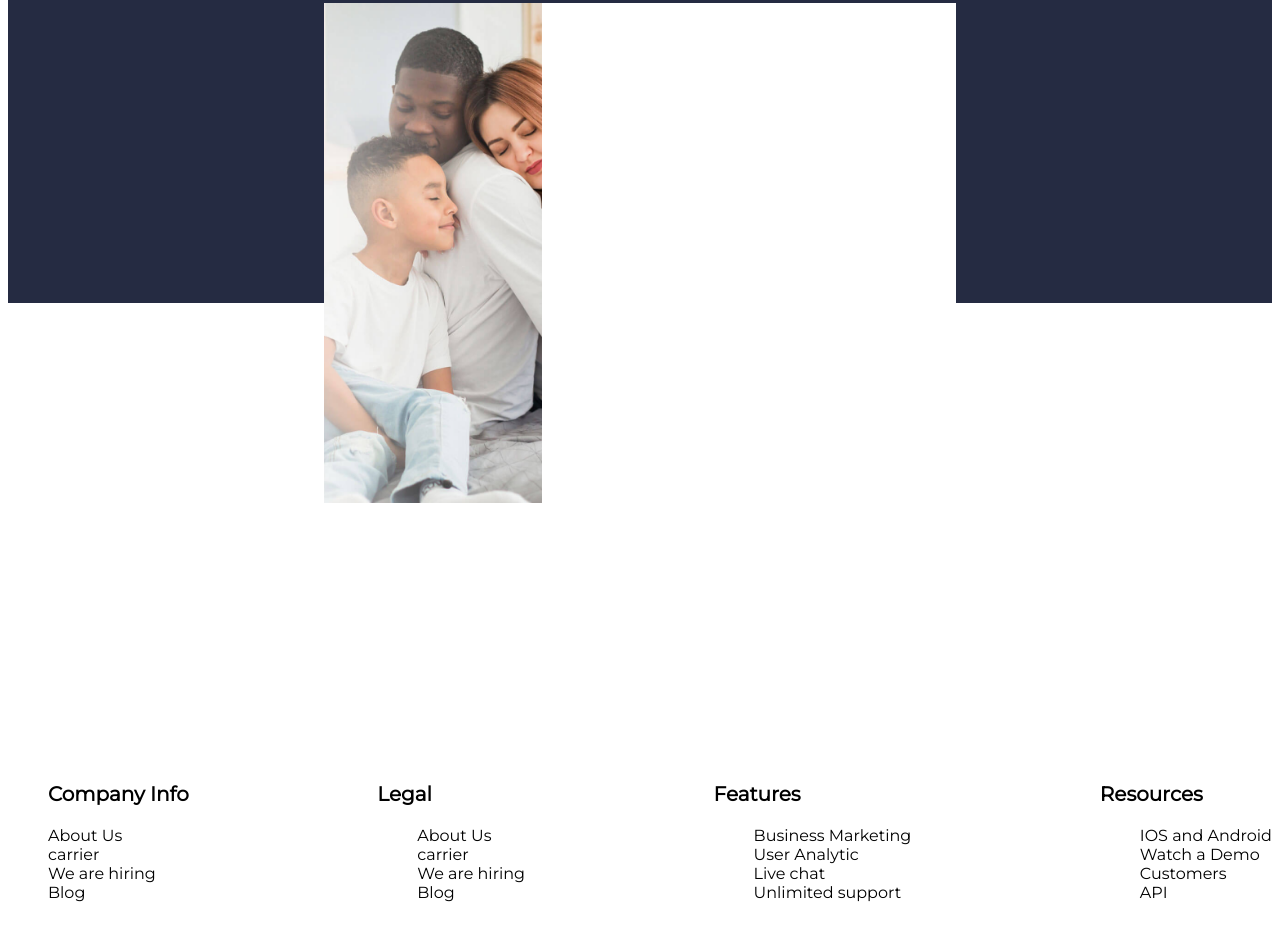
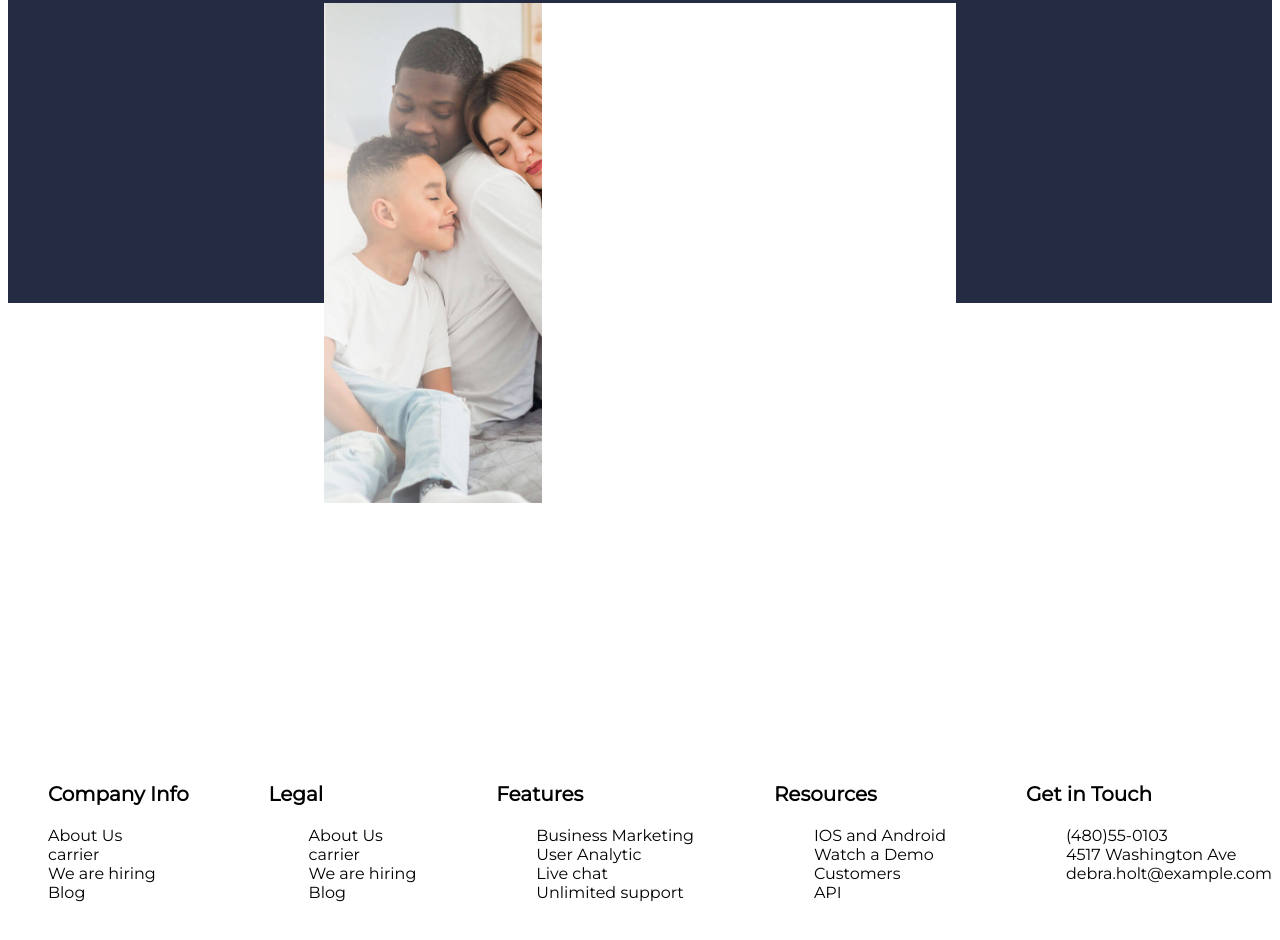
Before and after one commit to Otieno100/IP2-landing-page-for-Insurance-Website, a plain HTML site: page index.html in a window 1280 px wide. Shown: the part 4124-5064 px from the top of the page. Drawn offline with Linux system fonts and the light colour scheme.

Commit message:
Added a div

```diff
--- a/index.html
+++ b/index.html
@@ -332,6 +332,15 @@
             </ol>
         </div>
 
+        <div>
+        <p class="triangle">Get in Touch</p>
+        <ol>
+<li>(480)55-0103</li>
+<li>4517 Washington Ave</li>
+<li>debra.holt@example.com</li>
+        </ol>
+        </div>
+
     </div>
 
 
```
